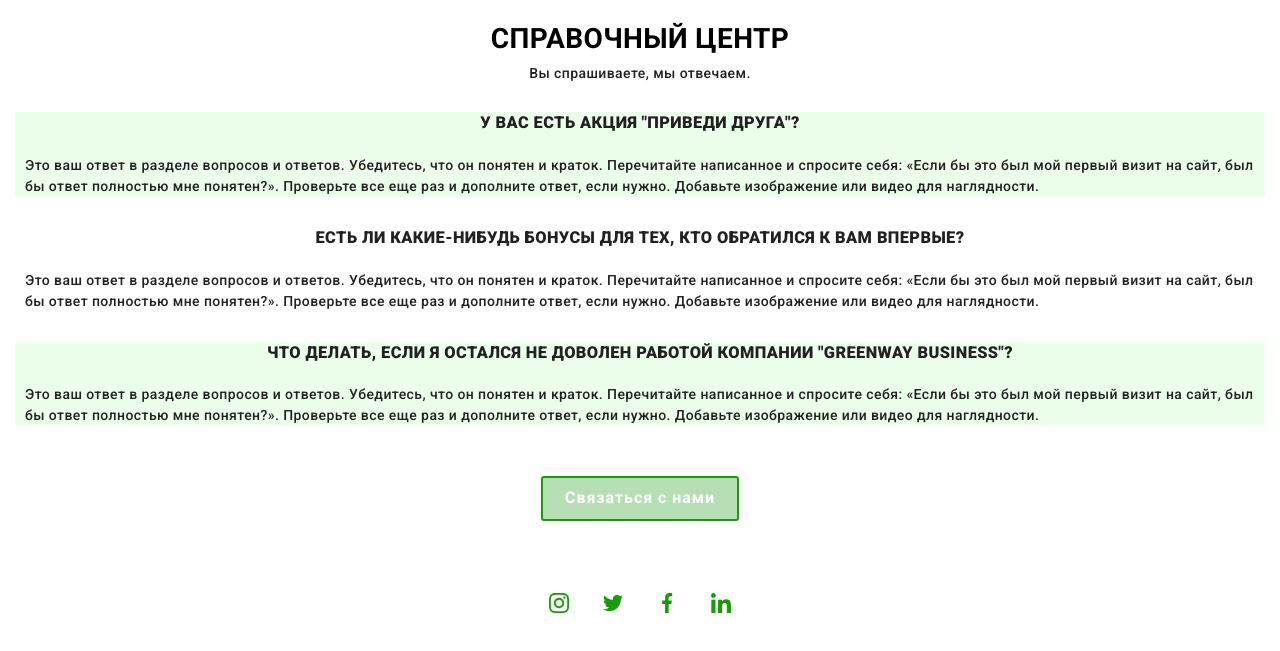
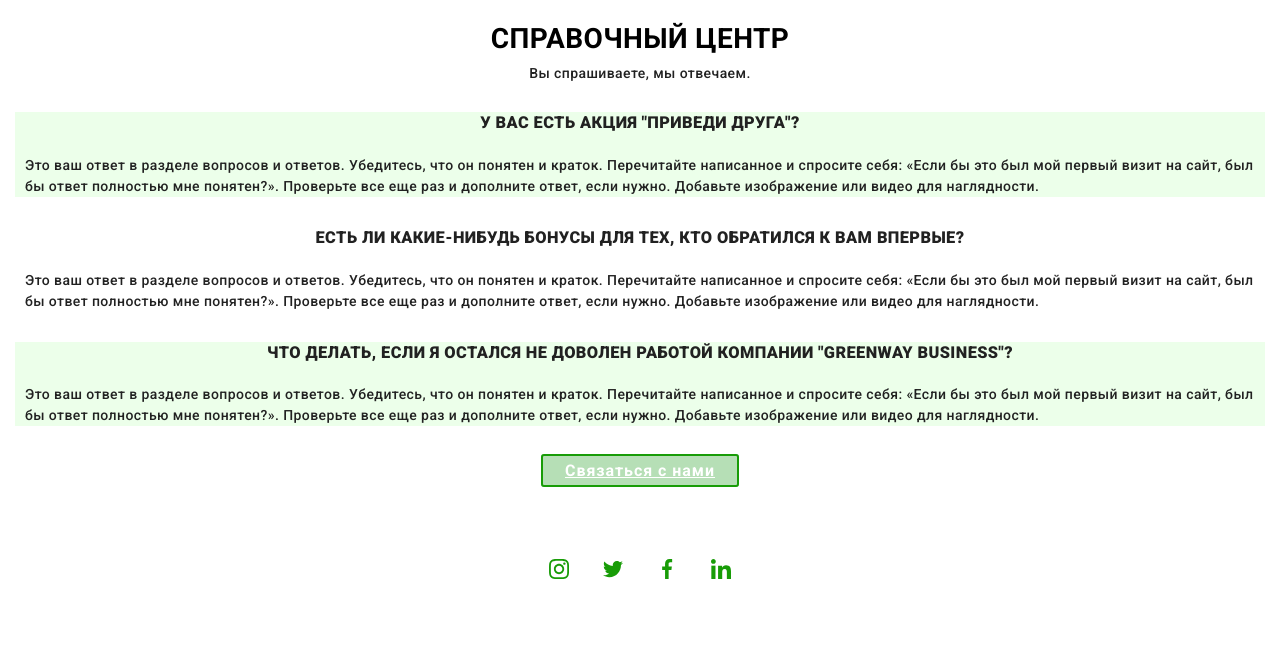
Before and after one commit to Kyle-Roman/Kalinin_greenway, a website built with Parcel: page questions.html in a window 1280 px wide. Shown: the part 77-728 px from the top of the page. Built offline with nearby package versions, Linux system fonts and the light colour scheme.

Commit message:
fixed buttons

```diff
--- a/questions.html
+++ b/questions.html
@@ -132,7 +132,7 @@
                     </li>
                 </ul>
             </div>
-            <button class="modal-btn light" type="submit" data-modal-open>Связаться с нами</button>
+            <a href="./index.html#signup" class="modal-btn dark">Связаться с нами</a>
         </div>
     </section>
 
```
Also changed, not shown: about-us.html (+1 -1 lines).
